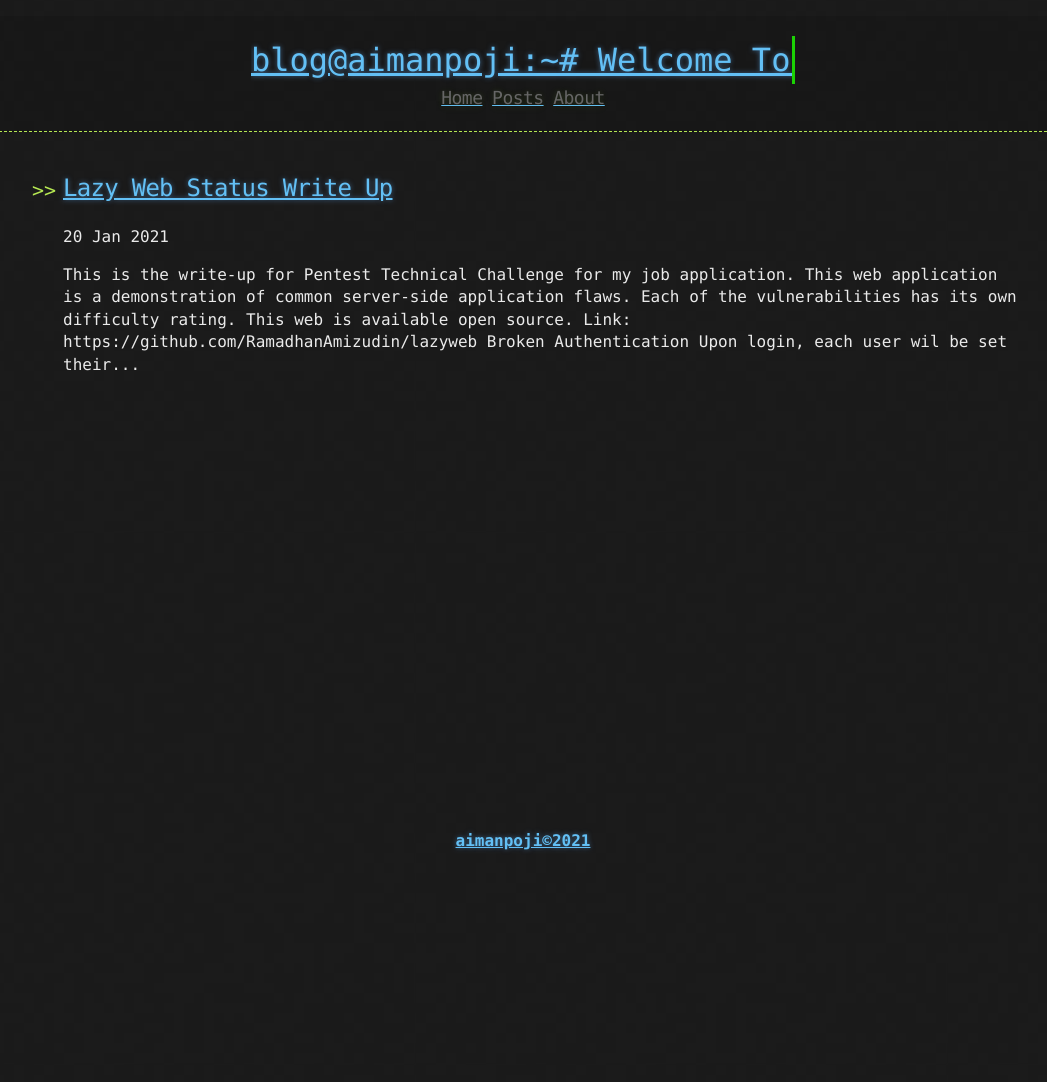
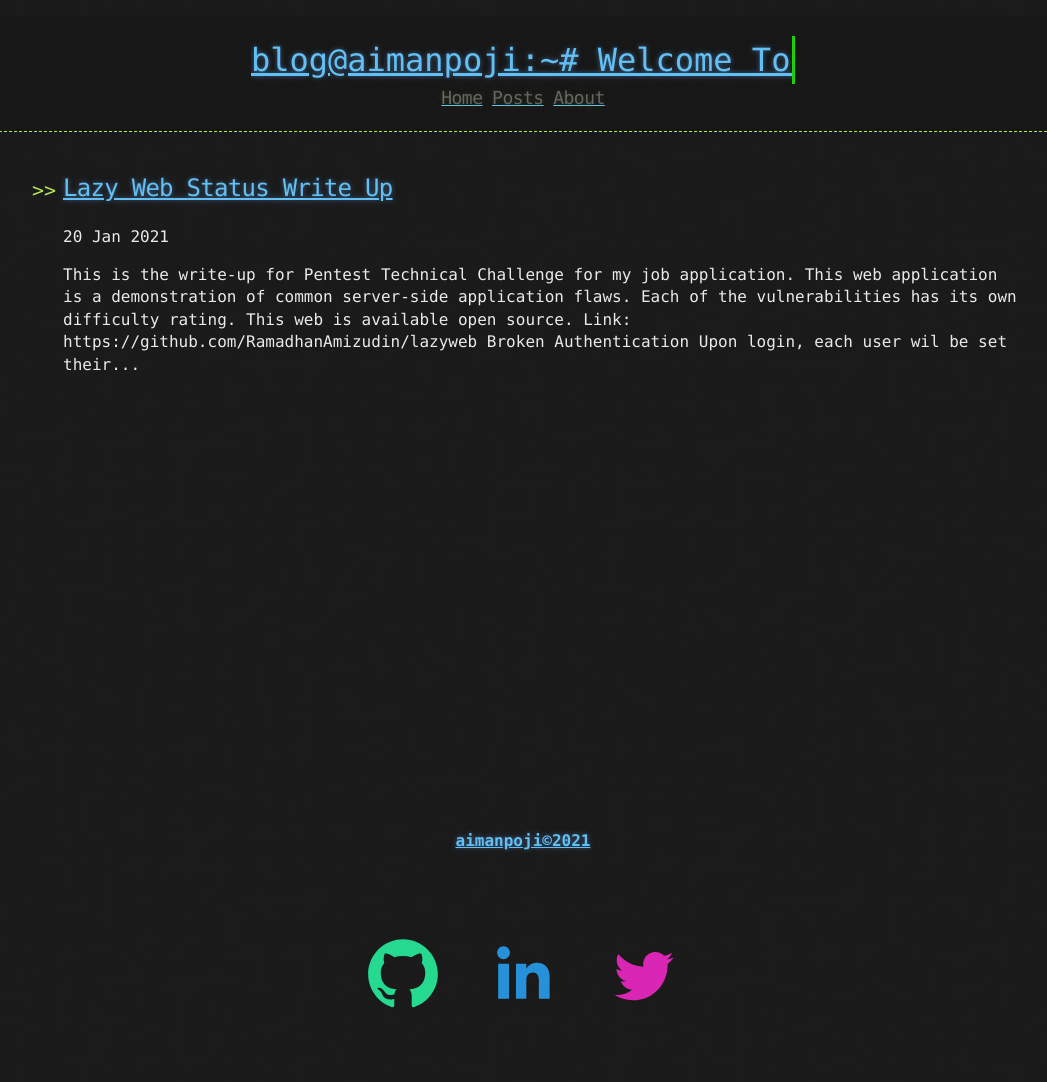
Before and after one commit to aimanpoji/aimanpoji.github.io, a Jekyll site: the page built from index.html, in a window 1280 px wide. Shown: the whole page, without its empty margins (117-1164 px from the left). Built offline with Jekyll 4.4.1, drawn with Linux system fonts in a browser that asks for light colours; nearby versions of some CDN libraries; the list of posts is cut into pages by our own code; before the commit the page ends 900 px from its top, so only the background shows below that.

Commit message:
Update default.html

```diff
--- a/_layouts/default.html
+++ b/_layouts/default.html
@@ -38,6 +38,8 @@
   {% if site.google_analytics %}
     {% include analytics.html %}
   {% endif %}
+
+  {% include social.html %}
 </body>
 
 </html>
```
